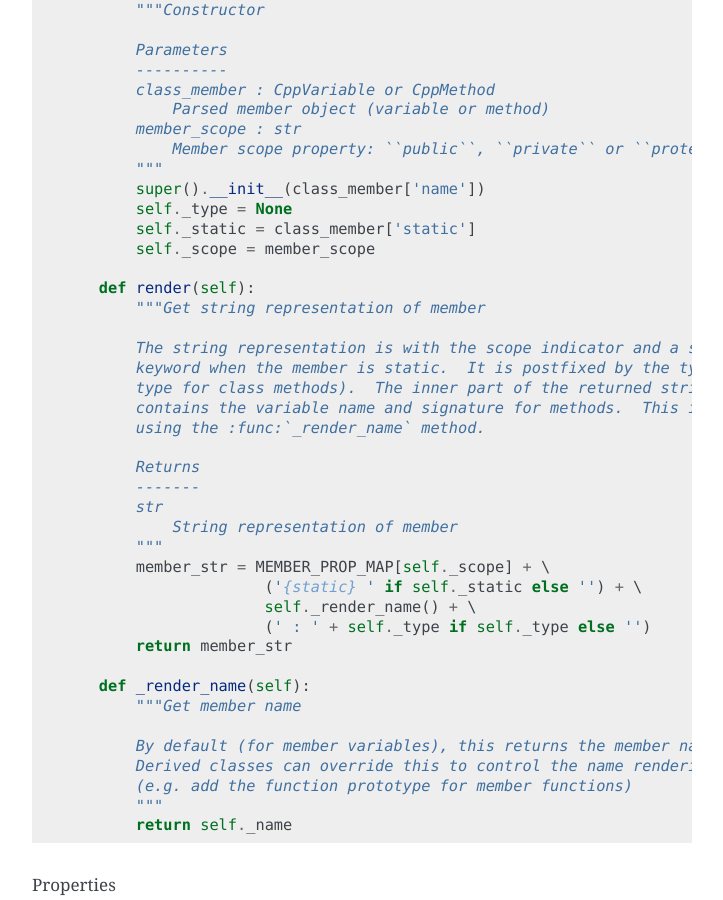
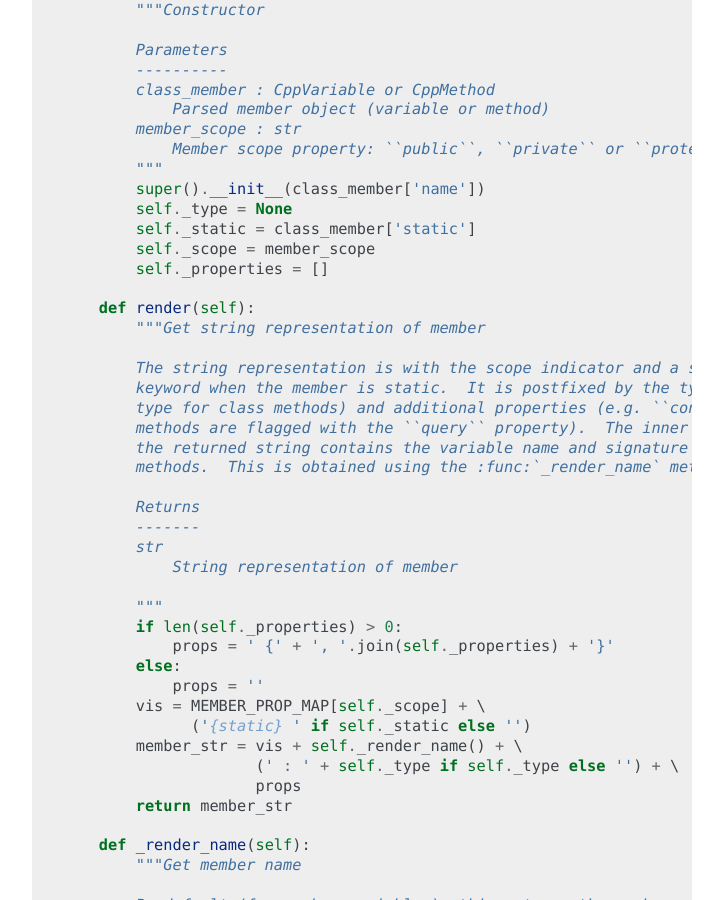
Before and after one commit to thibaultmarin/hpp2plantuml, a Sphinx documentation site: the page built from doc/source/org-doc.rst, in a window 1280 px wide and 900 px high, scrolled down 9793 px. Shown: the whole window, without its empty margins (388-1111 px from the left). Built offline with Sphinx 7.4.7, drawn with Linux system fonts in a browser that asks for light colours; some of the changed text lies outside the part shown.

Commit message:
Slightly more generic properties support for classes.

```diff
--- a/README.rst
+++ b/README.rst
@@ -60,7 +60,7 @@ text file following the PlantUML syntax.
 For instance, the following command will generate the input file for PlantUML
 from several header files and store the output to the ``output.puml`` file.
 
-.. code-block:: sh
+.. code:: sh
     :name: usage-sh
 
     hpp2plantuml -i File_1.hpp -i "include/Helper_*.hpp" -o output.puml
--- a/doc/source/index.rst
+++ b/doc/source/index.rst
@@ -65,7 +65,7 @@ text file following the PlantUML syntax.
 For instance, the following command will generate the input file for PlantUML
 from several header files and store the output to the ``output.puml`` file.
 
-.. code-block:: sh
+.. code:: sh
     :name: usage-sh
 
     hpp2plantuml -i File_1.hpp -i "include/Helper_*.hpp" -o output.puml
--- a/doc/source/org-doc.rst
+++ b/doc/source/org-doc.rst
@@ -87,7 +87,7 @@ This module has mostly standard dependencies; the only exception is the
 The full list of non-standard dependencies is produced by the following source
 block (returning either imports or a dependency list used in `sec-package-setup-py`_):
 
-.. code-block:: scheme
+.. code:: common-lisp
     :name: py-dependencies
 
     (cond
@@ -100,7 +100,7 @@ block (returning either imports or a dependency list used in `sec-package-setup-
                (lambda (el) (concat "'" (car el) "'")) dep-list ", ")
               "]")))
 
-.. code-block:: python
+.. code:: python
     :name: py-imports
 
     # %% Imports
@@ -150,7 +150,7 @@ of elementary properties and links.
 - ``CONTAINER_TYPE_MAP`` associates object types with internal classes used for
   their representation.
 
-.. code-block:: python
+.. code:: python
     :name: py-constants
 
     # %% Constants
@@ -215,7 +215,7 @@ The ``Container`` class is abstract and contains:
   definition (e.g. "class TestClass") and its members (e.g. member variables and
   methods).
 
-.. code-block:: python
+.. code:: python
     :name: py-obj-container
 
     # %% Base classes
@@ -316,7 +316,7 @@ the ``ContainerMember`` class.  The interface only includes a ``render`` method
 returning a string representation of the member.  The base class
 ``ContainerMember`` defines this method abstract.
 
-.. code-block:: python
+.. code:: python
     :name: py-obj-container-member
 
     # %% Object member
@@ -374,7 +374,7 @@ C++ class objects are represented using the ``Class`` class.  It extends the
 parent classes.  It also offers a method to extract the types of its members,
 which is used to determine aggregation relationships between classes.
 
-.. code-block:: python
+.. code:: python
     :name: py-render-classes
 
     # %% Class object
@@ -496,7 +496,7 @@ of the member is mostly common between variables and methods.  The ``ClassMember
 class provides the common rendering and relies on child classes implementing the
 ``_render_name`` method for specialization.
 
-.. code-block:: python
+.. code:: python
     :name: py-obj-class_member
 
     # %% Class member
@@ -524,25 +524,33 @@ class provides the common rendering and relies on child classes implementing the
             self._type = None
             self._static = class_member['static']
             self._scope = member_scope
+            self._properties = []
 
         def render(self):
             """Get string representation of member
 
             The string representation is with the scope indicator and a static
             keyword when the member is static.  It is postfixed by the type (return
-            type for class methods).  The inner part of the returned string
-            contains the variable name and signature for methods.  This is obtained
-            using the :func:`_render_name` method.
+            type for class methods) and additional properties (e.g. ``const``
+            methods are flagged with the ``query`` property).  The inner part of
+            the returned string contains the variable name and signature for
+            methods.  This is obtained using the :func:`_render_name` method.
 
             Returns
             -------
             str
                 String representation of member
-            """
-            member_str = MEMBER_PROP_MAP[self._scope] + \
-                          ('{static} ' if self._static else '') + \
-                          self._render_name() + \
-                          (' : ' + self._type if self._type else '')
+
+            """
+            if len(self._properties) > 0:
+                props = ' {' + ', '.join(self._properties) + '}'
+            else:
+                props = ''
+            vis = MEMBER_PROP_MAP[self._scope] + \
+                  ('{static} ' if self._static else '')
+            member_str = vis + self._render_name() + \
+                         (' : ' + self._type if self._type else '') + \
+                         props
             return member_str
 
         def _render_name(self):
@@ -563,7 +571,7 @@ The specialization required for class member variables is minimal: the member
 type is extracted from the parsed dictionary, and the rest of the setup is left
 to the `sec-module-class-member`_.
 
-.. code-block:: python
+.. code:: python
     :name: py-obj-class_variable
 
     # %% Class variable
@@ -617,7 +625,7 @@ The name rendering includes the method signature.  An option to shorten the list
 of parameters by keeping only types or variable names or using ellipsis may be
 implemented in the future.
 
-.. code-block:: python
+.. code:: python
     :name: py-obj-class_method
 
     # %% Class method
@@ -633,9 +641,11 @@ implemented in the future.
             """Constructor
 
             The method name and additional properties are extracted from the parsed
-            header.  A list of parameter types is also stored to retain the
-            function signature.  The ``~`` character is also appended to destructor
-            methods.
+            header.
+
+            * A list of parameter types is stored to retain the function signature.
+            * The ``~`` character is appended to destructor methods.
+            * ``const`` methods are flagged with the ``query`` property.
 
             Parameters
             ----------
@@ -643,6 +653,7 @@ implemented in the future.
                 Parsed class member method
             member_scope : str
                 Scope of the member method
+
             """
             assert(isinstance(class_method,
                               CppHeaderParser.CppHeaderParser.CppMethod))
@@ -657,6 +668,8 @@ implemented in the future.
             self._abstract = class_method['pure_virtual']
             if class_method['destructor']:
                 self._name = '~' + self._name
+            if class_method['const']:
+                self._properties.append('query')
             self._param_list = []
             for param in class_method['parameters']:
                 self._param_list.append([_cleanup_type(param['type']),
@@ -690,7 +703,7 @@ While ``struct`` objects are currently not supported, their addition should be
 relatively straightforward and the ``Struct`` class may simply inherit from the
 ``Class`` class.  The following should give a starting point.
 
-.. code-block:: python
+.. code:: python
     :name: py-render-structs
 
     # %% Struct object
@@ -722,7 +735,7 @@ The ``Enum`` class representing enumeration object is a trivial extension of the
 base `sec-module-container`_ class.  Note that the enumeration elements are rendered without
 the actual values.
 
-.. code-block:: python
+.. code:: python
     :name: py-render-enums
 
     # %% Enum object
@@ -801,7 +814,7 @@ relationships: a parent, a child and a connection type.  All are saved as
 strings and the text representation of a connection link is obtained from the
 `sec-module-constants`_.
 
-.. code-block:: python
+.. code:: python
     :name: py-class_relationship
 
     # %% Class connections
@@ -879,7 +892,7 @@ The inheritance relationship is a straightforward specialization of the base
 ``ClassRelationship`` class: it simply forces the link type to be the string
 "inherit".
 
-.. code-block:: python
+.. code:: python
     :name: py-class_inheritance
 
     # %% Class inheritance
@@ -911,7 +924,7 @@ using the "aggregation" link type and adding a ``count`` field used to add a lab
 with the number of instances of the parent class in the PlantUML diagram (the
 count is omitted when equal to one).
 
-.. code-block:: python
+.. code:: python
     :name: py-class_aggregation
 
     # %% Class aggregation
@@ -967,7 +980,7 @@ ready to process by PlantUML.
 
 An example use case for the ``Diagram`` class could be:
 
-.. code-block:: python
+.. code:: python
     :name: py-diag-example
 
     # Create object
@@ -1030,7 +1043,7 @@ members are sorted by type and name and relationships are sorted by parent name,
 child name and link type if necessary.  The ``add_from_*`` interface methods can
 be used to avoid this sorting step.
 
-.. code-block:: python
+.. code:: python
     :name: py-obj-diagram
 
     # %% Diagram class
@@ -1395,7 +1408,7 @@ Sanitize type string
 The ``_cleanup_type`` function tries to unify the string representation of
 variable types by eliminating spaces around ``\*`` characters.
 
-.. code-block:: python
+.. code:: python
     :name: py-helper-cleanup-str
 
     # %% Cleanup object type string
@@ -1428,7 +1441,7 @@ using the ``glob`` package.  The ``expand_file_list`` function takes as input a
 of filenames and expands wildcards using the ``glob`` command returning a list of
 existing filenames without wildcards.
 
-.. code-block:: python
+.. code:: python
     :name: py-build-file-list
 
     # %% Expand wildcards in file list
@@ -1471,7 +1484,7 @@ The function creates a ``Diagram`` object, initializes it with the expanded list
 of input files and writes the content of the ``Diagram.render()`` method to the
 output file.
 
-.. code-block:: python
+.. code:: python
     :name: py-create-plantuml
 
     # %% Main function
@@ -1514,7 +1527,7 @@ The ``main`` function provides a minimal command line interface using ``argparse
 to parse input arguments.  The function passes the command line arguments to the
 `sec-module-create-uml`_ function.
 
-.. code-block:: python
+.. code:: python
     :name: py-cmd-main
 
     # %% Command line interface
@@ -1582,7 +1595,7 @@ text file following the PlantUML syntax.
 For instance, the following command will generate the input file for PlantUML
 from several header files and store the output to the ``output.puml`` file.
 
-.. code-block:: sh
+.. code:: sh
     :name: usage-sh
 
     hpp2plantuml -i File_1.hpp -i "include/Helper_*.hpp" -o output.puml
@@ -1612,7 +1625,7 @@ character in org-mode, it is replaced by "@" in the tables and fixed in python.
 
 Following is the test setup code.
 
-.. code-block:: python
+.. code:: python
     :name: test-setup
 
     """Test module for hpp2plantuml"""
@@ -1660,7 +1673,7 @@ Container
 The test for the ``Container`` class tests elementary functionality: members and
 sorting keys.
 
-.. code-block:: python
+.. code:: python
     :name: test-unit-container
 
     # %% Test containers
@@ -1719,7 +1732,7 @@ the representation of variables.
     +---------------------------------------------+-------------------+
 
 
-.. code-block:: python
+.. code:: python
     :name: test-unit-class_var
 
     # %% Test class variables
@@ -1749,20 +1762,20 @@ supported by PlantUML.
 .. table:: List of test segments and corresponding PlantUML strings.
     :name: tbl-unittest-class_method
 
-    +--------------------------------------------------------------------------+--------------------------------+
-    | "class Test {\npublic:\nint & func(int \* a); };"                        | "+func(int\* a) : int&"        |
-    +--------------------------------------------------------------------------+--------------------------------+
-    | "class Test {\npublic:\nstatic int func(int & a); };"                    | "+{static} func(int& a) : int" |
-    +--------------------------------------------------------------------------+--------------------------------+
-    | "class Test {\nprivate:\nvirtual int \* func() = 0; };"                  | "-{abstract} func() : int\*"   |
-    +--------------------------------------------------------------------------+--------------------------------+
-    | "class Test {\npublic:\n~Test(); };"                                     | "+~Test()"                     |
-    +--------------------------------------------------------------------------+--------------------------------+
-    | "class Test {\nprotected:\ntemplate <typename T>int &func(string &); };" | "#func(string &) : int&"       |
-    +--------------------------------------------------------------------------+--------------------------------+
-
-
-.. code-block:: python
+    +--------------------------------------------------------------------------------+--------------------------------------+
+    | "class Test {\npublic:\nint & func(int \* a); };"                              | "+func(int\* a) : int&"              |
+    +--------------------------------------------------------------------------------+--------------------------------------+
+    | "class Test {\npublic:\nstatic int func(int & a); };"                          | "+{static} func(int& a) : int"       |
+    +--------------------------------------------------------------------------------+--------------------------------------+
+    | "class Test {\nprivate:\nvirtual int \* func() const = 0; };"                  | "-{abstract} func() : int\* {query}" |
+    +--------------------------------------------------------------------------------+--------------------------------------+
+    | "class Test {\npublic:\n~Test(); };"                                           | "+~Test()"                           |
+    +--------------------------------------------------------------------------------+--------------------------------------+
+    | "class Test {\nprotected:\ntemplate <typename T>int &func(string &) const; };" | "#func(string &) : int& {query}"     |
+    +--------------------------------------------------------------------------------+--------------------------------------+
+
+
+.. code:: python
     :name: test-unit-class_method
 
     # %% Test class methods
@@ -1802,7 +1815,7 @@ Table `tbl-unittest-class`_.  It includes templates and abstract classes.
     +---------------------------------------------------------------------+----------------------------------------------------------------------------------------+
 
 
-.. code-block:: python
+.. code:: python
     :name: test-unit-class
 
     # %% Test classes
@@ -1837,7 +1850,7 @@ Table `tbl-unittest-enum`_.
     +-------------------------------------+-----------------------------------------+
 
 
-.. code-block:: python
+.. code:: python
     :name: test-unit-enum
 
     # %% Test enum objects
@@ -1878,7 +1891,7 @@ relationships (with and without count).
     +-----------------------------------------+-------------------+
 
 
-.. code-block:: python
+.. code:: python
     :name: test-unit-link
 
     class TestLink:
@@ -1915,7 +1928,7 @@ etc.).
 The following can be extended to improve testing, as long as the corresponding
 `sec-test-system-ref`_ is kept up-to-date.
 
-.. code-block:: c++
+.. code:: c++
     :name: hpp-simple-classes-1-2
 
     enum Enum01 { VALUE_0, VALUE_1, VALUE_2 };
@@ -1928,7 +1941,7 @@ The following can be extended to improve testing, as long as the corresponding
     	virtual bool _AbstractMethod(int param) = 0;
     public:
     	int public_var;
-    	bool PublicMethod(int param);
+    	bool PublicMethod(int param) const;
     	static bool StaticPublicMethod(bool param);
     	virtual bool AbstractPublicMethod(int param) = 0;
     };
@@ -1943,7 +1956,7 @@ The following can be extended to improve testing, as long as the corresponding
     	bool _AbstractMethod(int param) override;
     };
 
-.. code-block:: c++
+.. code:: c++
     :name: hpp-simple-classes-3
 
     template<typename T>
@@ -1974,7 +1987,7 @@ The comparison takes into account the white space, indentation, etc.
     @startuml
     abstract class Class01 {
     	+{abstract} AbstractPublicMethod(int param) : bool
-    	+PublicMethod(int param) : bool
+    	+PublicMethod(int param) : bool {query}
     	+{static} StaticPublicMethod(bool param) : bool
     	#{abstract} _AbstractMethod(int param) : bool
     	#_ProtectedMethod(int param) : bool
@@ -2027,7 +2040,7 @@ The system test validates the following:
 - the ``CreatePlantUMLFile`` interface, including stdout and file output.
 
 
-.. code-block:: python
+.. code:: python
     :name: test-full-diagram
 
     # %% Test overall system
@@ -2169,7 +2182,7 @@ It also imports the main interface: the ``CreatePlantUMLFile`` function and the
 The header is filled with the content of org-mode blocks.  The version number is
 obtained using the source block described `sec-org-el-version`_.
 
-.. code-block:: python
+.. code:: python
     :name: py-init
 
     """ hpp2plantuml module
@@ -2233,7 +2246,7 @@ obtained using the source block described `sec-org-el-version`_.
     For instance, the following command will generate the input file for PlantUML
     from several header files and store the output to the ``output.puml`` file.
 
-    .. code-block:: sh
+    .. code:: sh
         :name: usage-sh
 
         hpp2plantuml -i File_1.hpp -i "include/Helper_*.hpp" -o output.puml
@@ -2301,7 +2314,7 @@ documentation files.  In practice, the documentation is built using a `sec-packa
 The ``setup.py`` file is the interface to ``setuptools``.  It defines the packaging
 options.  Most of it is taken from `this post <https://hynek.me/articles/sharing-your-labor-of-love-pypi-quick-and-dirty/>`_.
 
-.. code-block:: python
+.. code:: python
     :name: py-setup-import
 
 
@@ -2323,7 +2336,7 @@ Custom content
 
 The non-boiler part of the ``setup.py`` file defines the package information.
 
-.. code-block:: python
+.. code:: python
     :name: py-setup-custom
 
     # %% Custom fields
@@ -2359,7 +2372,7 @@ Helper functions
 The following helper functions provide tools to extract metadata from the
 ``__init__`` file and pass it to the ``setup`` command.
 
-.. code-block:: python
+.. code:: python
     :name: py-setup-helper
 
 
@@ -2435,7 +2448,7 @@ This final block passes all the relevant package information to ``setuptools``:
 
 - console script: the package installs the ``hpp2plantuml`` `sec-module-cmd`_.
 
-.. code-block:: python
+.. code:: python
     :name: py-setup-main
 
 
@@ -2489,7 +2502,7 @@ README
 The README file is automatically generated from blocks defined in this
 org-file (converted to RST format).
 
-.. code-block:: rst
+.. code:: rst
     :name: rst-README
 
 
@@ -2558,7 +2568,7 @@ org-file (converted to RST format).
     For instance, the following command will generate the input file for PlantUML
     from several header files and store the output to the ``output.puml`` file.
 
-    .. code-block:: sh
+    .. code:: sh
         :name: usage-sh
 
         hpp2plantuml -i File_1.hpp -i "include/Helper_*.hpp" -o output.puml
@@ -2572,6 +2582,12 @@ org-file (converted to RST format).
     objects (from files or strings).  The ``Diagram.render()`` method can be used to
     produce a string output instead of writing to a text file.
 
+
+    The full documentation is located at:
+
+    - `Org-mode post <https://thibaultmarin.github.io/blog/posts/2016-11-30-hpp2plantuml_-_Convert_C++_header_files_to_PlantUML.html>`_
+    - `Read the docs <http://hpp2plantuml.readthedocs.io/en/latest/>`_
+
 .. _sec-package-doc:
 
 Documentation
@@ -2604,7 +2620,7 @@ content of the file is mostly following the defaults, with a few exceptions:
 - the ``numpydoc`` package is used to render the docstrings
   (53).
 
-.. code-block:: python
+.. code:: python
     :name: py-sphinx-conf
 
 
@@ -2980,7 +2996,7 @@ The index page is the entry point of the documentation.  It is formed by other
 parts of the org document including a brief description of the usage and links
 to the automatically generated and the org-file documents.
 
-.. code-block:: rst
+.. code:: rst
     :name: doc-rst-index
 
 
@@ -3054,7 +3067,7 @@ to the automatically generated and the org-file documents.
     For instance, the following command will generate the input file for PlantUML
     from several header files and store the output to the ``output.puml`` file.
 
-    .. code-block:: sh
+    .. code:: sh
         :name: usage-sh
 
         hpp2plantuml -i File_1.hpp -i "include/Helper_*.hpp" -o output.puml
@@ -3113,7 +3126,7 @@ Version string
 The following source block is used to get the module's version number defined in
 `a single location <hpp2plantuml-version>`_ and include it at multiple locations.
 
-.. code-block:: scheme
+.. code:: common-lisp
     :name: get-version
 
     (cond ((string= lang "python")
@@ -3130,7 +3143,7 @@ an additional flag ``children`` can be used to control whether the subsections o
 the target section are removed (``children = "remove"``) of kept (any other
 string, e.g. "keep").
 
-.. code-block:: scheme
+.. code:: common-lisp
     :name: el-org-exp
 
     (save-excursion
@@ -3173,12 +3186,12 @@ to rst.  Its goal is to fix languages unknown to sphinx (which relies on `the
 pygmentize program <http://pygments.org/>`_ for syntax highlighting) such as ``plantuml`` and org's ``conf``
 blocks, replacing them by a simple example block.
 
-.. code-block:: scheme
+.. code:: common-lisp
     :name: ox-rst-filter-src
 
     (defun custom-rst-filter-org-block (text backend info)(ref:el-rst-filter)
       (when (org-export-derived-backend-p backend 'rst)
-        (let* ((pattern ".*\.\. code-block:: \\([[:alnum:]]+\\)")
+        (let* ((pattern ".*\.\. code:: \\([[:alnum:]]+\\)")
                (pattern-line (concat pattern ".*$"))
                (lang (progn
                        (string-match pattern text)
@@ -3190,7 +3203,7 @@ blocks, replacing them by a simple example block.
 The command and options to generate the org-file documentation in rst format are
 encapsulated in the following source block.
 
-.. code-block:: scheme
+.. code:: common-lisp
     :name: el-export-rst-org-doc
 
     (require 'ox-rst)
--- a/src/hpp2plantuml/__init__.py
+++ b/src/hpp2plantuml/__init__.py
@@ -59,7 +59,7 @@ text file following the PlantUML syntax.
 For instance, the following command will generate the input file for PlantUML
 from several header files and store the output to the ``output.puml`` file.
 
-.. code-block:: sh
+.. code:: sh
     :name: usage-sh
 
     hpp2plantuml -i File_1.hpp -i "include/Helper_*.hpp" -o output.puml
```
Also changed, not shown: other parts of doc/source/org-doc.rst (+0 -6 lines), hpp2plantuml.org (+36 -19 lines), 3 other files.
